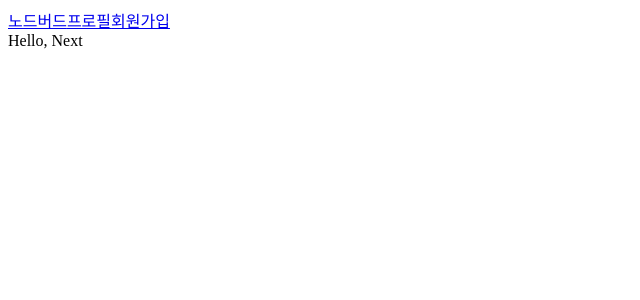
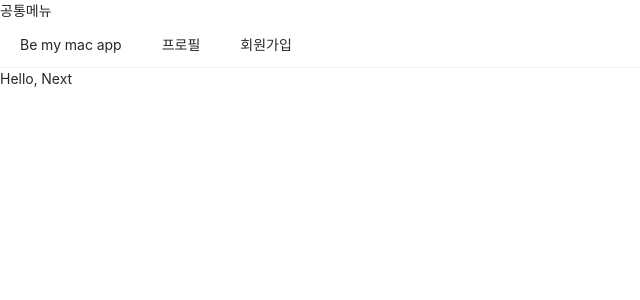
Before and after one commit to rudqo14/twitter-sns-project, a Next.js app in the folder Frontend/: page / in a window 1280 px wide. Shown: the top 300 px of the page, without its empty margins (0-640 px from the left). Built offline with nearby package versions, Linux system fonts and the light colour scheme.

Commit message:
Add: 최상위 컴포넌트를 함수형 타입으로 적용, AntDesign 메뉴바 초기 적용

```diff
--- a/Frontend/components/appLayout.tsx
+++ b/Frontend/components/appLayout.tsx
@@ -1,20 +1,27 @@
 import React from "react";
 import Link from "next/link";
+import { Menu } from "antd";
 
 const AppLayout = ({ children }: AppLayout) => {
   return (
     <div>
-      <div>
+      <Menu mode="horizontal">
+        <Menu.Item>
           <Link href="/">
-          <a>노드버드</a>
+            <a>Be my mac app</a>
           </Link>
+        </Menu.Item>
+        <Menu.Item>
           <Link href="/profile">
             <a>프로필</a>
           </Link>
+        </Menu.Item>
+        <Menu.Item>
           <Link href="/signup">
             <a>회원가입</a>
           </Link>
-      </div>
+        </Menu.Item>
+      </Menu>
       {children}
     </div>
   );
--- a/Frontend/package.json
+++ b/Frontend/package.json
@@ -11,6 +11,7 @@
   "license": "ISC",
   "dependencies": {
     "@ant-design/icons": "^4.6.2",
+    "@types/antd": "^1.0.0",
     "antd": "^4.15.4",
     "next": "^10.2.0",
     "prop-types": "^15.7.2",
@@ -21,10 +22,15 @@
   "devDependencies": {
     "@types/node": "^15.0.1",
     "@types/react": "^17.0.4",
+    "@typescript-eslint/eslint-plugin": "^4.22.1",
+    "@typescript-eslint/parser": "^4.22.1",
     "eslint": "^7.25.0",
+    "eslint-config-prettier": "^8.3.0",
     "eslint-plugin-import": "^2.22.1",
+    "eslint-plugin-prettier": "^3.4.0",
     "eslint-plugin-react": "^7.23.2",
     "eslint-plugin-react-hooks": "^4.2.0",
+    "prettier": "^2.2.1",
     "typescript": "^4.2.4"
   }
 }
--- /dev/null
+++ b/Frontend/pages/_app.tsx
@@ -0,0 +1,13 @@
+import "antd/dist/antd.css";
+import type { AppProps } from "next/app";
+
+const App = ({ Component, pageProps }: AppProps) => {
+  return (
+    <>
+      <div>공통메뉴</div>
+      <Component {...pageProps} />
+    </>
+  );
+};
+
+export default App;
```
Also changed, not shown: 2 other files (tests, documents, lock files or other folders). Lines whose indentation alone changed are shown as unchanged.
